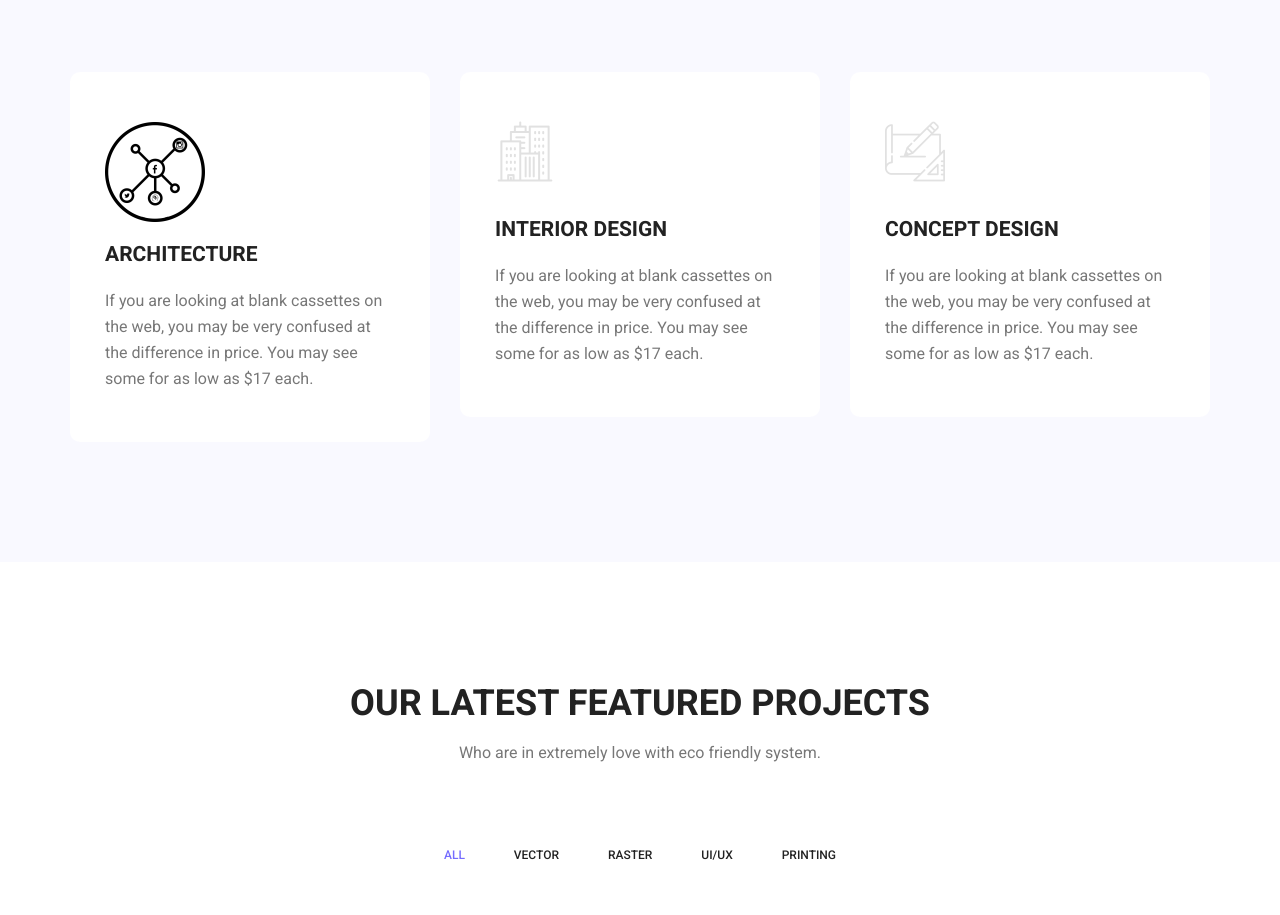
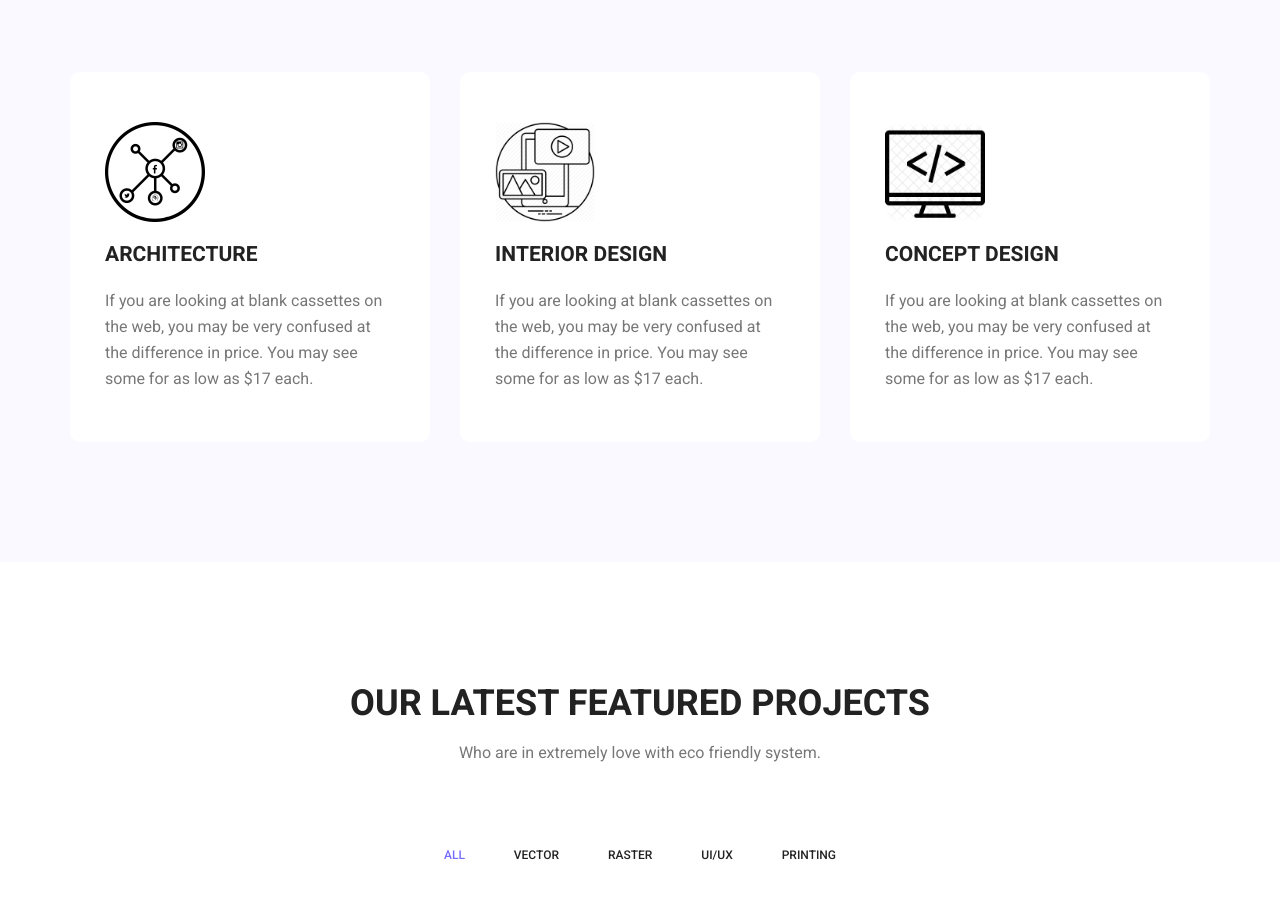
Before and after one commit to azeemk35/web-me, a plain HTML site: page index.html in a window 1280 px wide. Shown: the part 2105-3020 px from the top of the page. Drawn offline with Linux system fonts and the light colour scheme.

Commit message:
Update index.html

```diff
--- a/index.html
+++ b/index.html
@@ -272,14 +272,14 @@
         			</div>
         			<div class="col-lg-4 col-md-6">
         				<div class="feature_item">
-        					<i class="flaticon-skyline"></i>
+        					<img src="img/2-512.png" class="flaticon-city" style="width: 100px; height: 100px; margin-bottom: 20px;"></img>
         					<h4>Interior Design</h4>
         					<p>If you are looking at blank cassettes on the web, you may be very confused at the difference in price. You may see some for as low as $17 each.</p>
         				</div>
         			</div>
         			<div class="col-lg-4 col-md-6">
         				<div class="feature_item">
-        					<i class="flaticon-sketch"></i>
+        					<img src="img/web-development-2-464912.png" class="flaticon-city" style="width: 100px; height: 100px; margin-bottom: 20px;"></img>
         					<h4>Concept Design</h4>
         					<p>If you are looking at blank cassettes on the web, you may be very confused at the difference in price. You may see some for as low as $17 each.</p>
         				</div>
```
